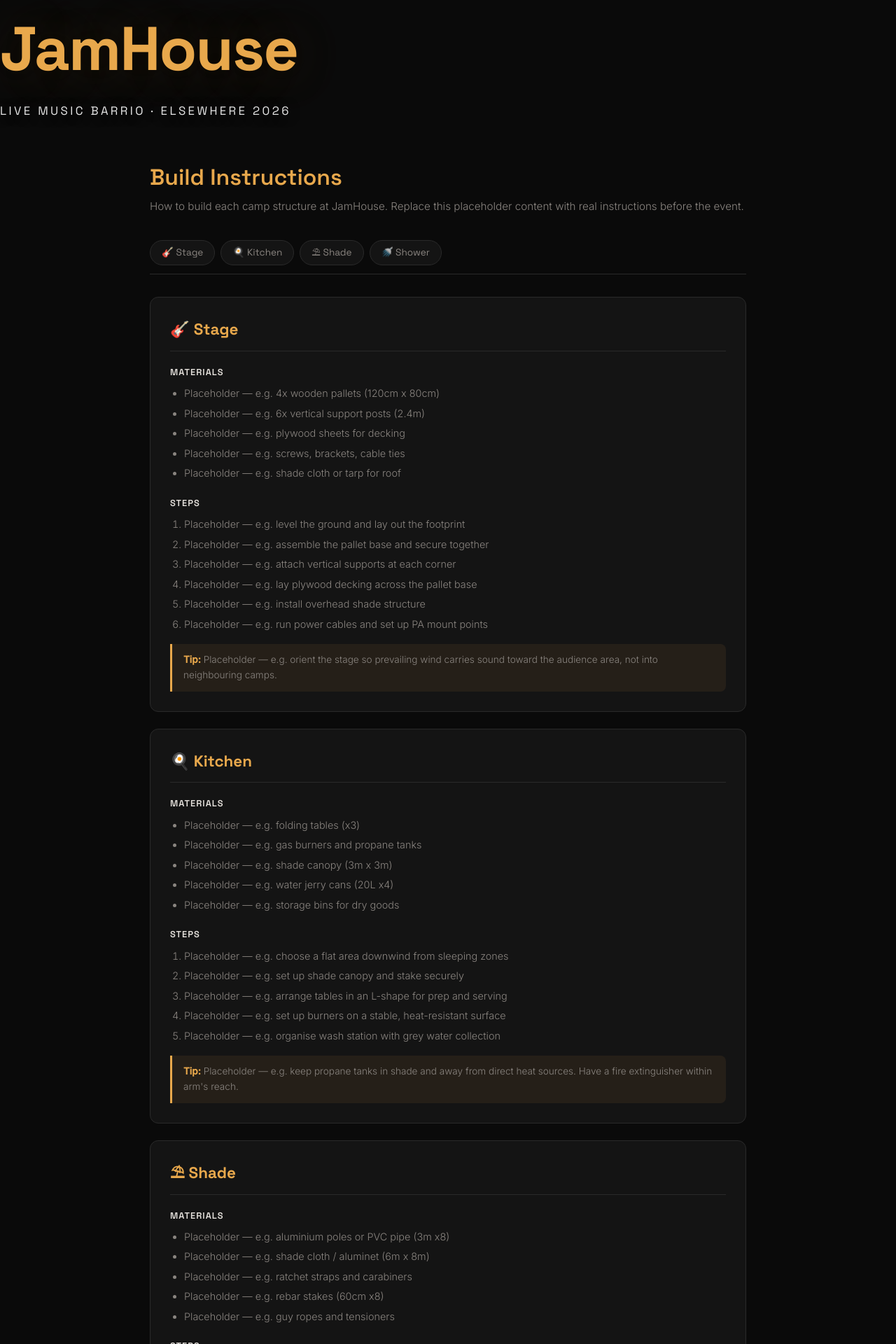
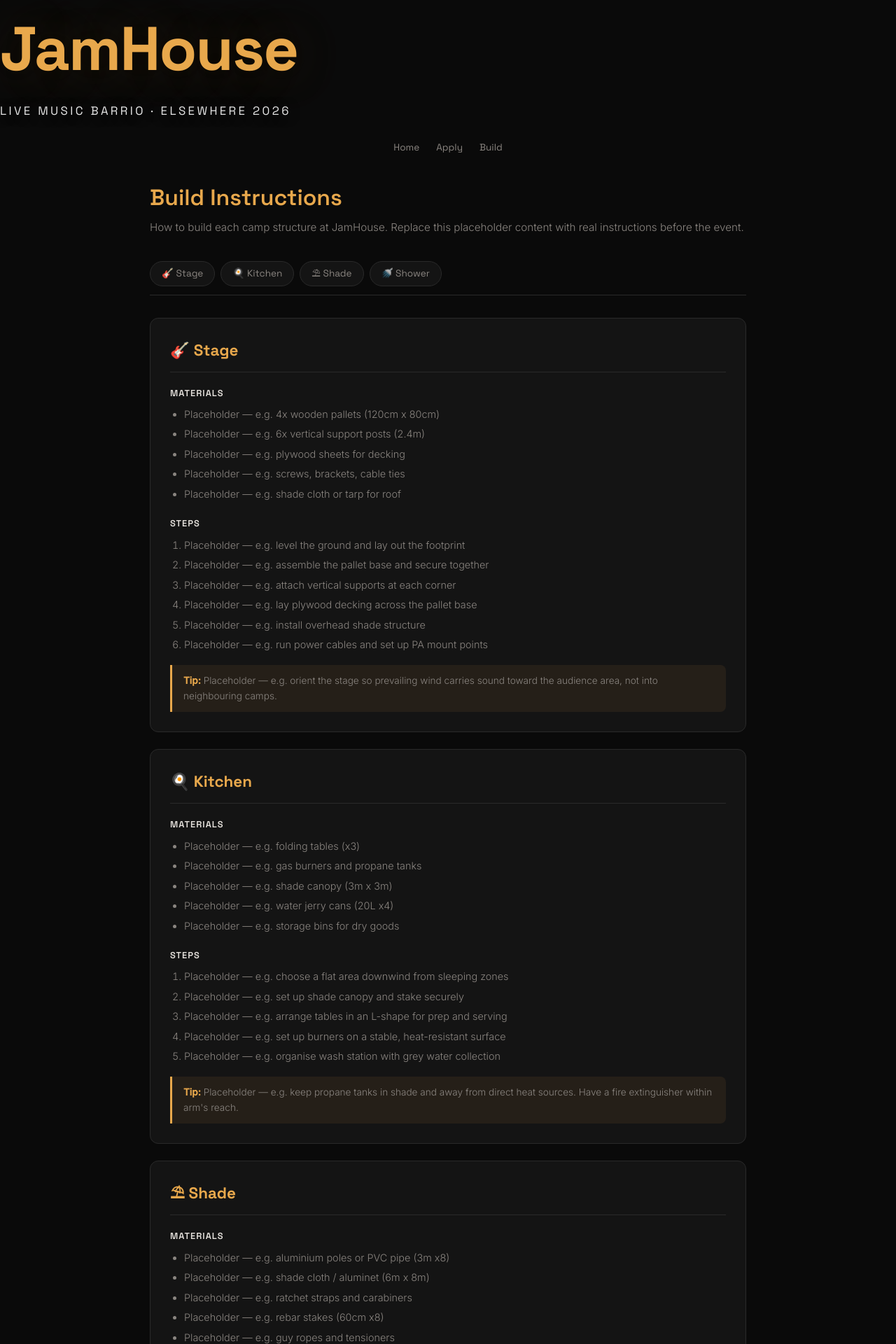
Before and after one commit to jamhousebarrio/jamhousebarrio.github.io, a Jekyll site: the page built from build.html, in a window 1280 px wide. Shown: the top 1920 px of the page at 70% size. Built offline with Jekyll 4.4.1, drawn with Linux system fonts in a browser that asks for light colours.

Commit message:
Add site nav to non-home pages, remove build link from homepage
Co-Authored-By: Claude Opus 4.6 (1M context) <noreply@anthropic.com>

```diff
--- a/_layouts/default.html
+++ b/_layouts/default.html
@@ -210,6 +210,23 @@
       font-size: 0.8rem;
     }
     footer a { color: var(--accent); text-decoration: none; }
+    /* Site nav for non-home pages */
+    .site-nav {
+      display: flex;
+      justify-content: center;
+      gap: 24px;
+      margin-top: 12px;
+    }
+    .site-nav a {
+      color: var(--text-muted);
+      font-family: var(--heading);
+      font-size: 0.85rem;
+      font-weight: 500;
+      text-decoration: none;
+      padding: 4px 0;
+      transition: color 0.2s;
+    }
+    .site-nav a:hover { color: var(--accent); }
     /* Hide markdown-generated content on home page — we use hero instead */
     .page-home .content { display: none; }
     /* Responsive */
@@ -240,6 +257,11 @@
       <div class="hero-title">JamHouse</div>
     </a>
     <div class="hero-sub">Live Music Barrio &middot; Elsewhere 2026</div>
+    <nav class="site-nav">
+      <a href="/">Home</a>
+      <a href="/apply">Apply</a>
+      <a href="/build">Build</a>
+    </nav>
   </header>
   <main class="container">
     <div class="content">
```
Also changed, not shown: index.md (+0 -2 lines).
